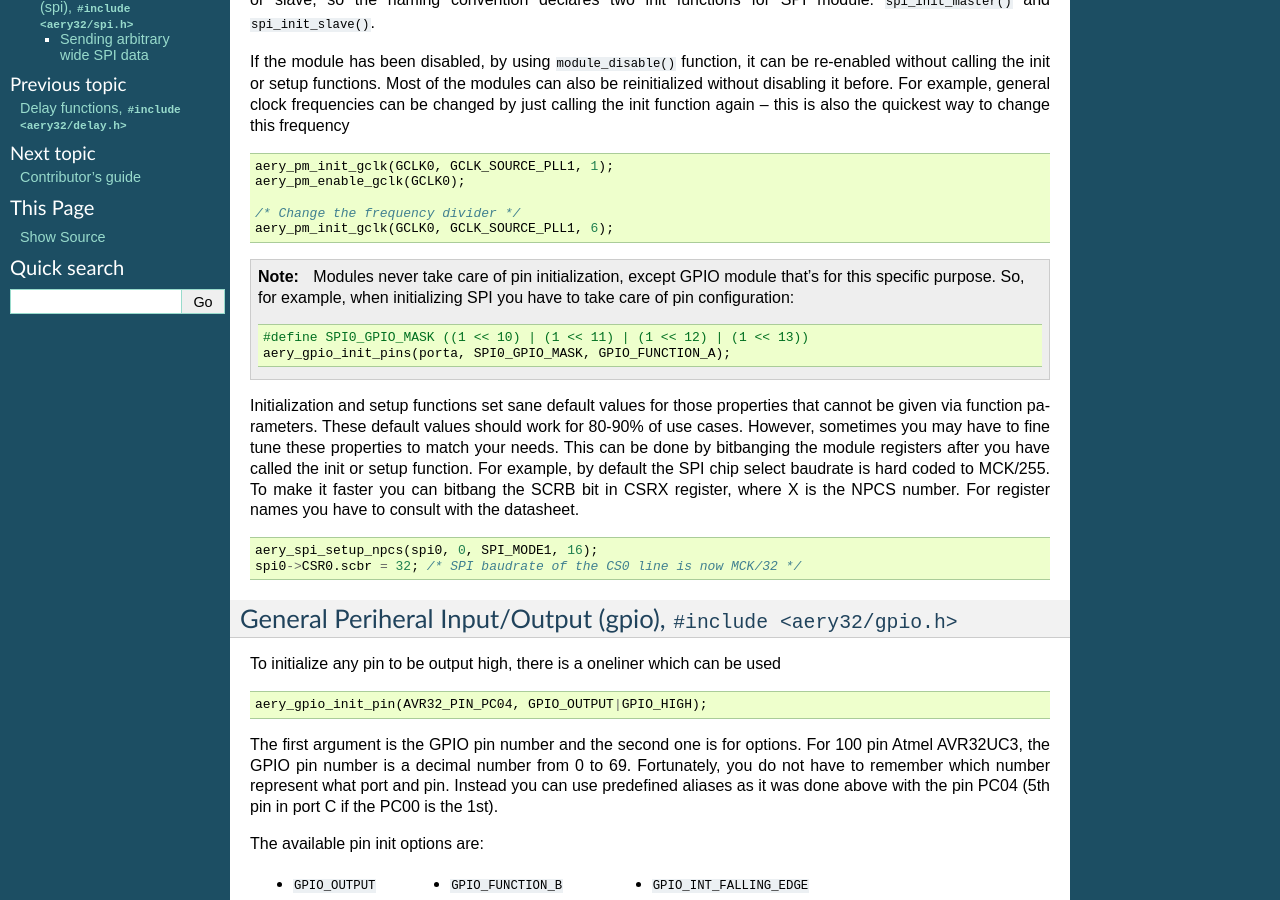
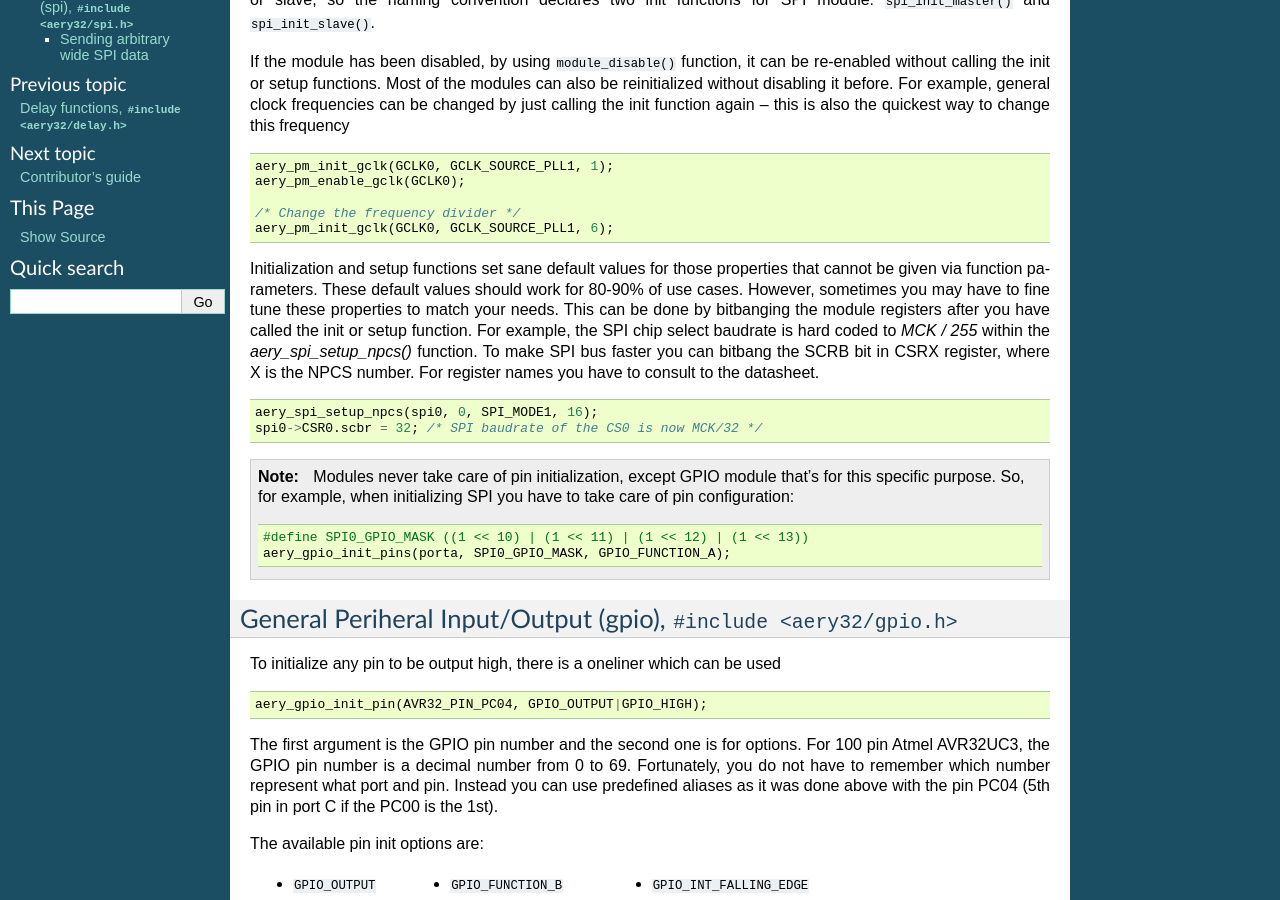
Before and after one commit to aery32/aery32-refguide, a Sphinx documentation site: the page built from source/modules.rst, in a window 1280 px wide and 900 px high, scrolled down 491 px. Built offline with Sphinx 7.4.7, drawn with Linux system fonts in a browser that asks for light colours; some of the changed lines change nothing that is shown.

Commit message:
Minor improvements

```diff
--- a/source/modules.rst
+++ b/source/modules.rst
@@ -30,6 +30,13 @@ If the module has been disabled, by using ``module_disable()`` function, it can
     /* Change the frequency divider */
     aery_pm_init_gclk(GCLK0, GCLK_SOURCE_PLL1, 6);
 
+Initialization and setup functions set sane default values for those properties that cannot be given via function parameters. These default values should work for 80-90% of use cases. However, sometimes you may have to fine tune these properties to match your needs. This can be done by bitbanging the module registers after you have called the init or setup function. For example, the SPI chip select baudrate is hard coded to `MCK / 255` within the `aery_spi_setup_npcs()` function. To make SPI bus faster you can bitbang the SCRB bit in CSRX register, where X is the NPCS number. For register names you have to consult to the datasheet.
+
+.. code-block:: c
+
+    aery_spi_setup_npcs(spi0, 0, SPI_MODE1, 16);
+    spi0->CSR0.scbr = 32; /* SPI baudrate of the CS0 is now MCK/32 */
+
 .. note::
 
     Modules never take care of pin initialization, except GPIO module that's for this specific purpose. So, for example, when initializing SPI you have to take care of pin configuration:
@@ -38,14 +45,6 @@ If the module has been disabled, by using ``module_disable()`` function, it can
 
         #define SPI0_GPIO_MASK ((1 << 10) | (1 << 11) | (1 << 12) | (1 << 13))
         aery_gpio_init_pins(porta, SPI0_GPIO_MASK, GPIO_FUNCTION_A);
-
-Initialization and setup functions set sane default values for those properties that cannot be given via function parameters. These default values should work for 80-90% of use cases. However, sometimes you may have to fine tune these properties to match your needs. This can be done by bitbanging the module registers after you have called the init or setup function. For example, by default the SPI chip select baudrate is hard coded to MCK/255. To make it faster you can bitbang the SCRB bit in CSRX register, where X is the NPCS number. For register names you have to consult with the datasheet.
-
-.. code-block:: c
-
-    aery_spi_setup_npcs(spi0, 0, SPI_MODE1, 16);
-    spi0->CSR0.scbr = 32; /* SPI baudrate of the CS0 line is now MCK/32 */
-
 
 General Periheral Input/Output (gpio), ``#include <aery32/gpio.h>``
 -------------------------------------------------------------------
```
